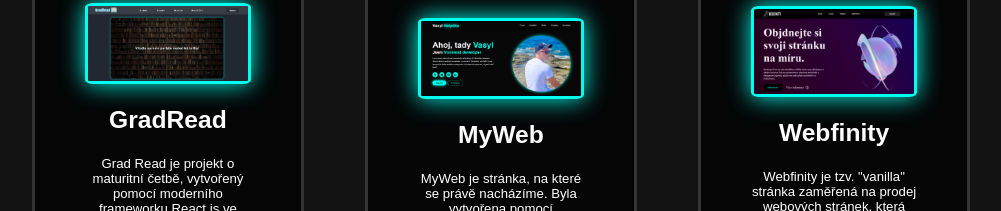
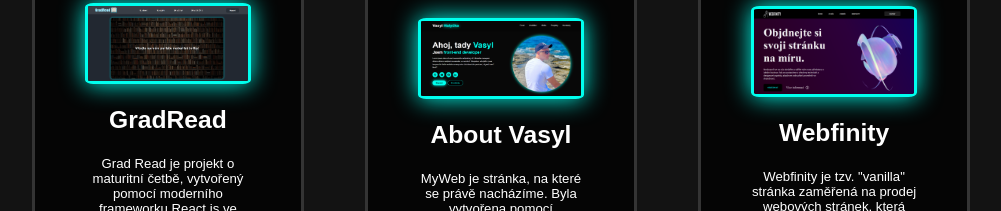
Before and after one commit to Vasaaa24/About-Vasyl, a React (Create React App) app: page / in a window 1280 px wide. Shown: the part 3240-3451 px from the top of the page, without its empty margins (139-1140 px from the left). Built offline with nearby package versions, Linux system fonts and the light colour scheme; some icons are missing.

Commit message:
boxes gap

```diff
--- a/src/App.css
+++ b/src/App.css
@@ -866,7 +866,7 @@ span {
   }
 
   .services-container {
-    gap: 2rem;
+    gap: 4rem;
   }
 
   .timeline-content h3 {
--- a/src/components/homepage/Home.jsx
+++ b/src/components/homepage/Home.jsx
@@ -166,7 +166,7 @@ const Home = () => {
 
             <div className="testimonial-item">
               <img src="/MyWeb.png" alt="Vasyl" />
-              <h2>MyWeb</h2>
+              <h2>About Vasyl</h2>
               <p>
                 MyWeb je stránka, na které se právě nacházíme. Byla vytvořena
                 pomocí frameworku React.js, avšak s využitím nástroje WebPack
```
